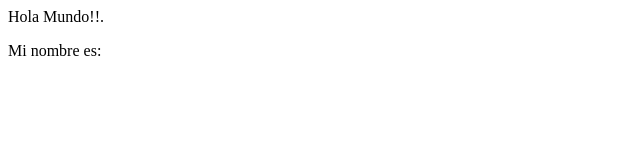
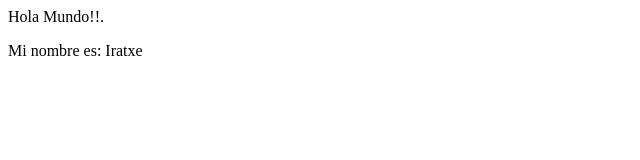
Before and after one commit to IratxeSan/uax-devops-01, a plain HTML site: page index.html in a window 1280 px wide. Shown: the full height of the page, 0-640 px from the left. Drawn offline with Linux system fonts and the light colour scheme.

Commit message:
UPDATED:added my name

```diff
--- a/index.html
+++ b/index.html
@@ -4,6 +4,6 @@
 	</head>
 	<body>
 		<p>Hola Mundo!!.</p>
-		<p>Mi nombre es:</p>
+		<p>Mi nombre es: Iratxe</p>
 	</body>
 </html>
```
